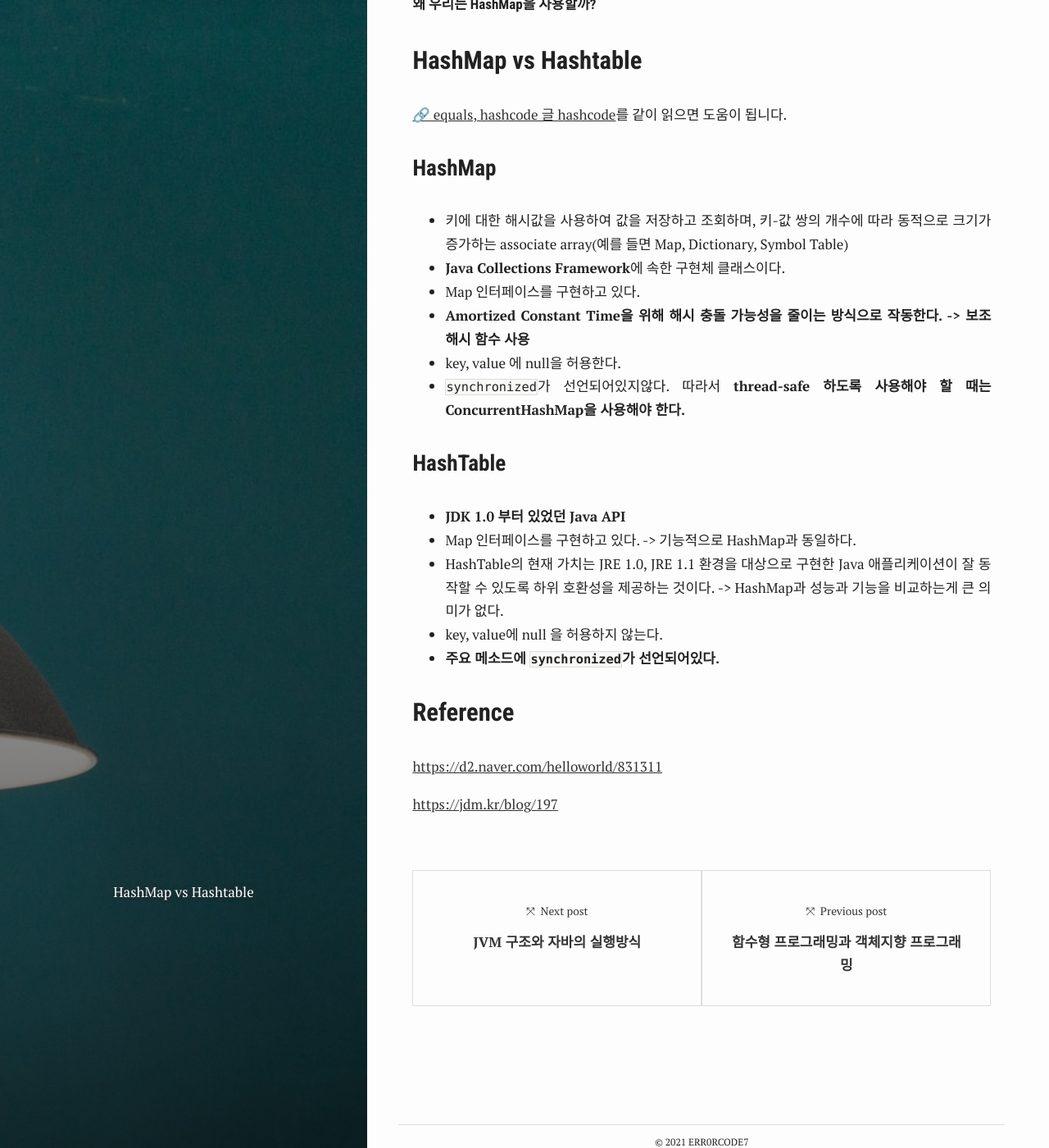
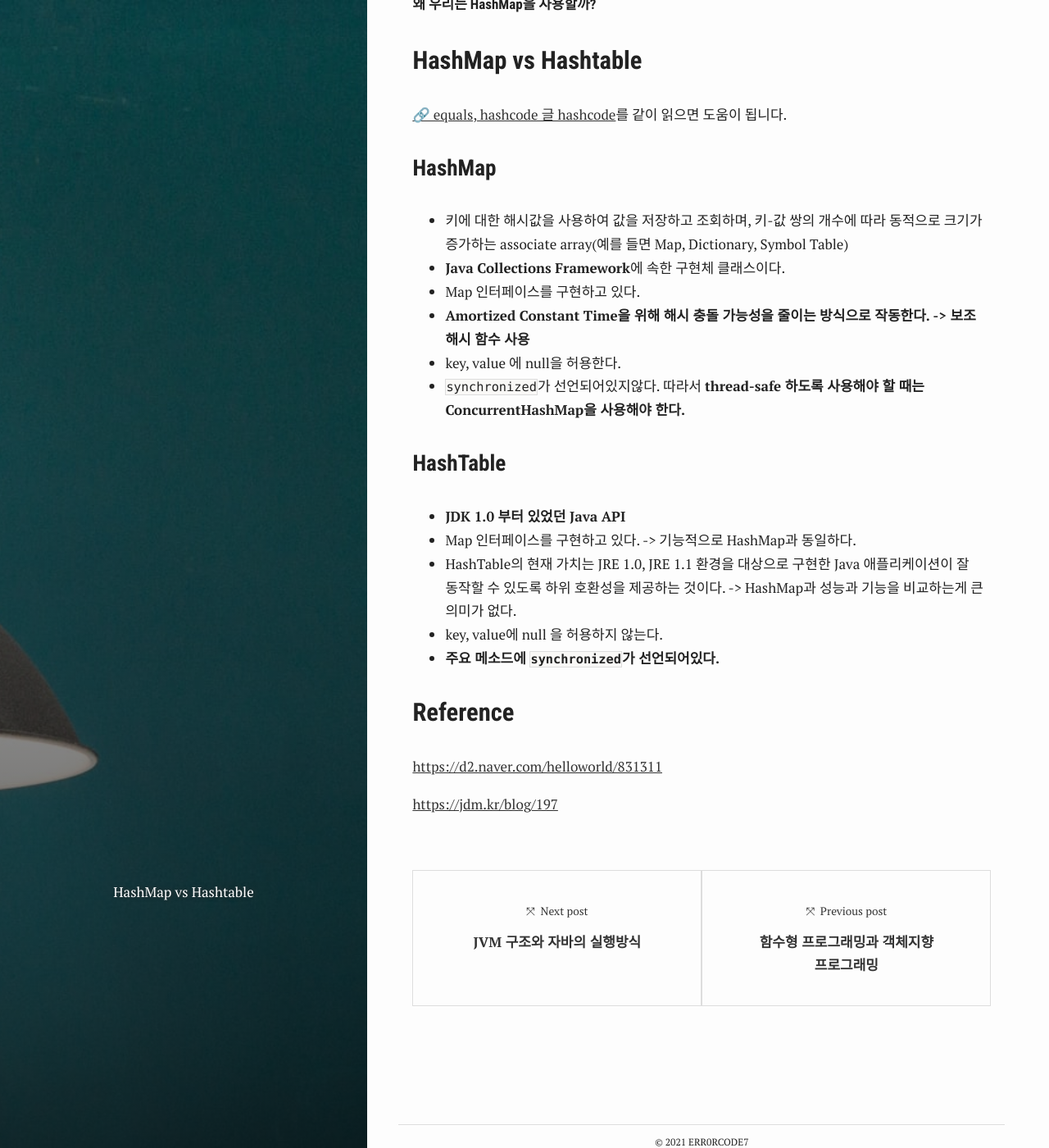
Before and after one commit to Err0rCode7/Err0rCode7.github.io, a Jekyll site: the page built from _posts/Java/2021-05-15-hashmap_hashtable.md, in a window 1280 px wide and 1400 px high, scrolled down 314 px. Shown: the whole window at 82% size. Built offline with Jekyll 4.4.1, drawn with Linux system fonts in a browser that asks for light colours; comment, search, counter and statistics services are not loaded.

Commit message:
# Modify text align

```diff
--- a/assets/_sass/_layout.scss
+++ b/assets/_sass/_layout.scss
@@ -304,7 +304,7 @@ main {
 }
 
 article {
-  text-align: justify;
+  word-break: keep-all;
   padding: 2em 1em;
   img,
   embed,
```
